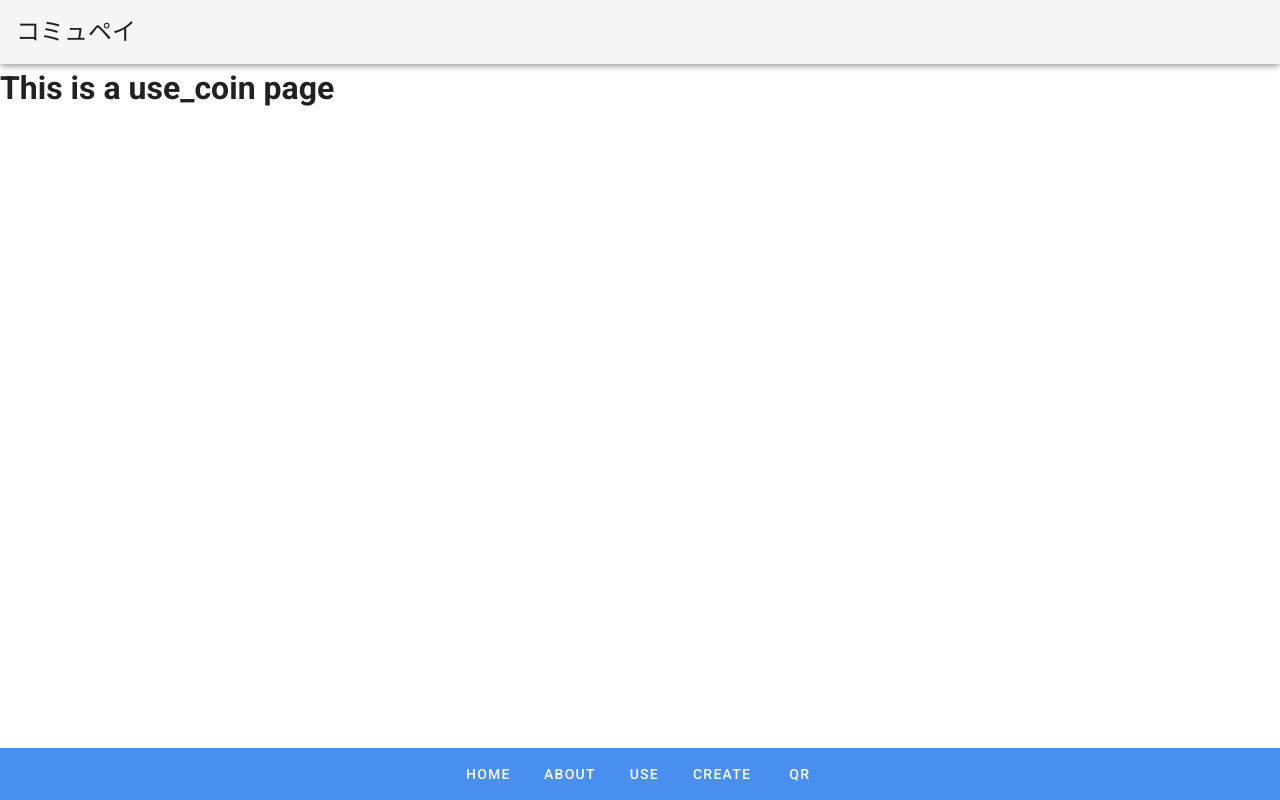
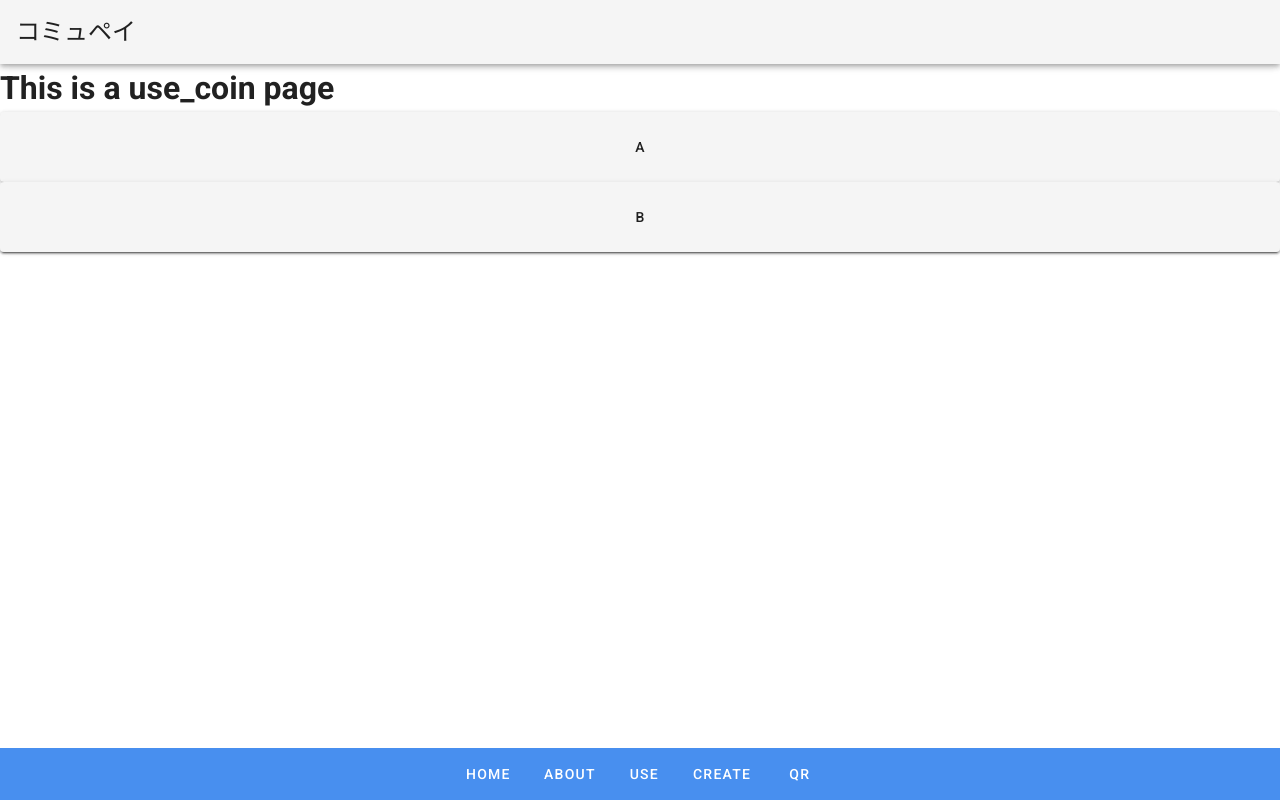
Before and after one commit to Futaba-Kosuke/community-pay, a Vue app: page /use_coin in a window 1280 px wide. Built offline with nearby package versions, Linux system fonts and the light colour scheme.

Commit message:
[update] コイン使用画面にボタンを表示しました。 #3
コイン使用画面にボタンを表示し、次の操作を実装しやすくしました。

```diff
--- /dev/null
+++ b/src/components/ButtonList.vue
@@ -0,0 +1,19 @@
+<template>
+  <v-card>
+    <Button v-for="l in list" v-bind:key="l.name" :msg="l.name"/>
+  </v-card>
+</template>
+
+<script>
+import Button from './CoinButton'
+
+export default {
+  name: 'button_list',
+  components: {
+    Button,
+  },
+  props: {
+    list: Array,
+  }
+}
+</script>
--- /dev/null
+++ b/src/components/CoinButton.vue
@@ -0,0 +1,14 @@
+<template>
+  <v-btn block height=70px>
+    {{ msg }}
+  </v-btn>
+</template>
+
+<script>
+export default {
+  name: 'btn',
+  props: {
+    msg: String,
+  }
+}
+</script>
--- a/src/views/Use_coin.vue
+++ b/src/views/Use_coin.vue
@@ -1,14 +1,25 @@
 <template>
   <div class="use_coin">
     <h1>This is a use_coin page</h1>
+    <Buttons :list="list"/>
   </div>
 </template>
 
 <script>
+import Buttons from '../components/ButtonList'
 
 export default {
   name: 'use_coin',
   components: {
+    Buttons,
+  },
+  data: () => {
+    return {
+      list: [
+        { name: 'a'},
+        { name: 'b'},
+      ]
+    }
   }
 }
 </script>
```
